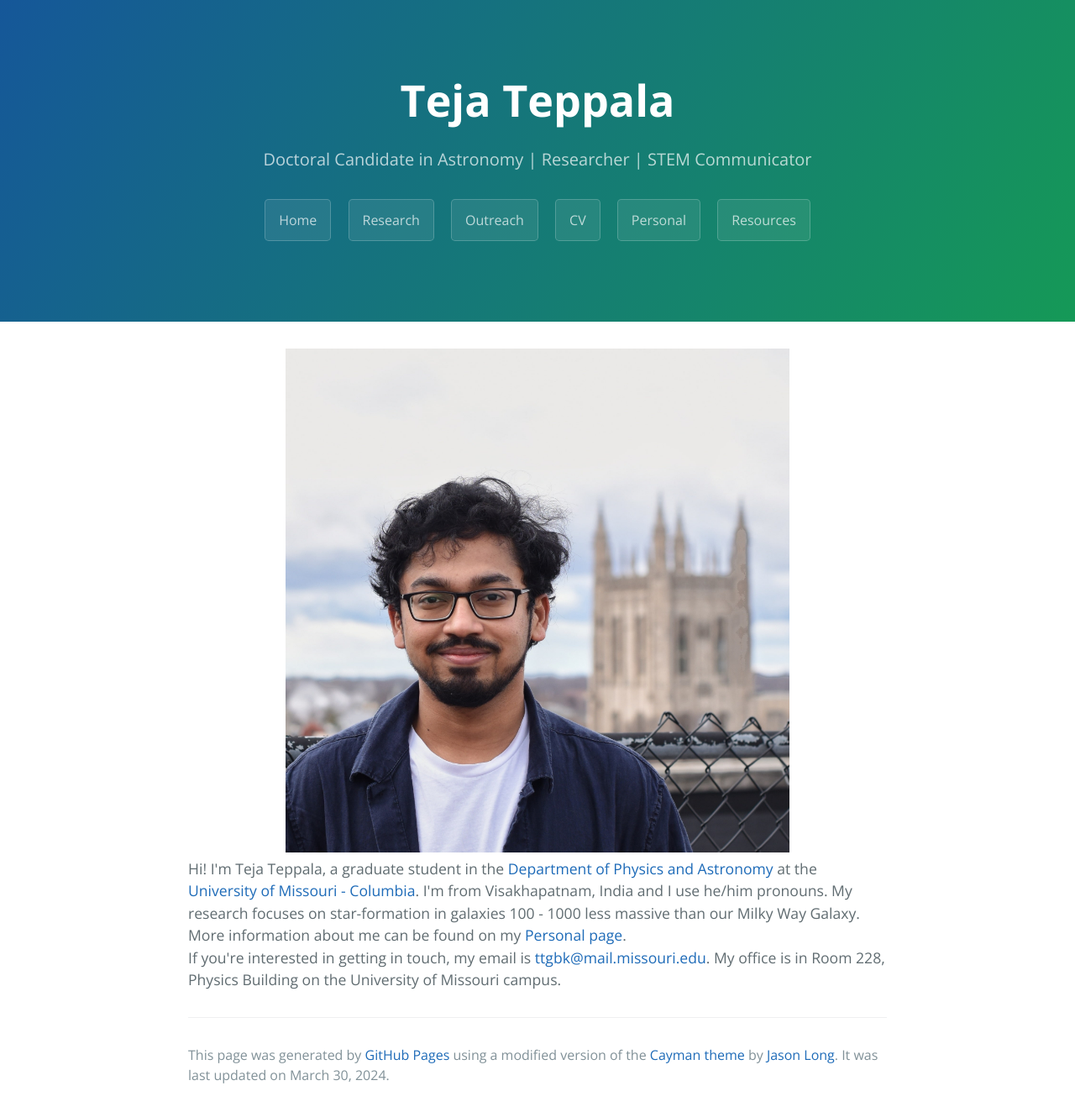
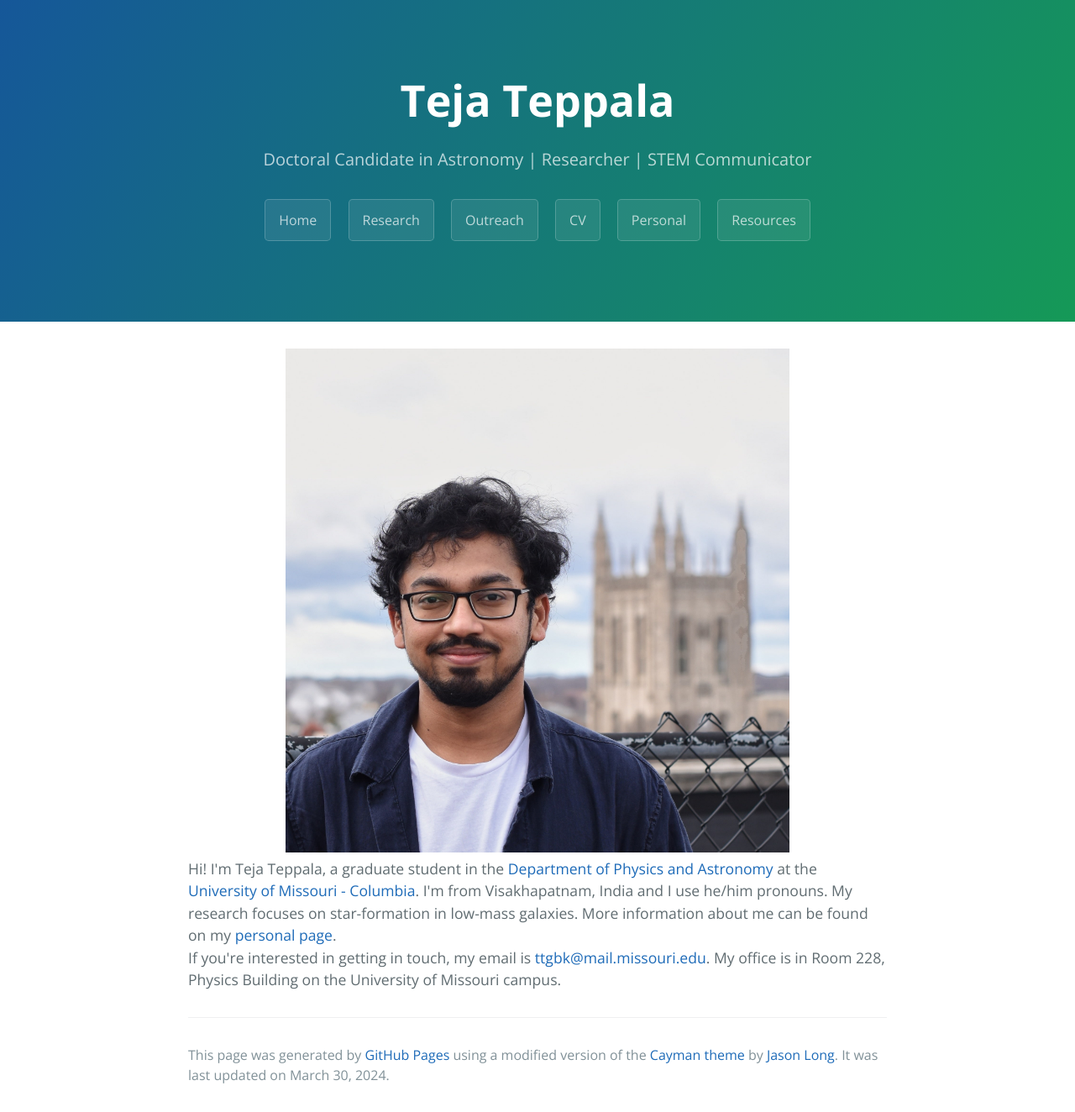
Before and after one commit to tejateppala/tejateppala.github.io, a Jekyll site: the page built from index.html, in a window 1280 px wide. Shown: the whole page at 84% size. Built offline with Jekyll 4.4.1, drawn with Linux system fonts in a browser that asks for light colours; the list of posts is cut into pages by our own code.

Commit message:
Updated website files

```diff
--- a/index.html
+++ b/index.html
@@ -7,7 +7,7 @@ title: {{ site.name }}
 </div>
 
 <div id="home">
-  Hi! I'm Teja Teppala, a graduate student in the <a href="https://physics.missouri.edu/">Department of Physics and Astronomy</a> at the <a href="https://missouri.edu/">University of Missouri - Columbia</a>. I'm from Visakhapatnam, India and I use he/him pronouns. My research focuses on star-formation in galaxies 100 - 1000 less massive than our Milky Way Galaxy. More information about me can be found on my <a href="/personal.html">Personal page</a>.
+  Hi! I'm Teja Teppala, a graduate student in the <a href="https://physics.missouri.edu/">Department of Physics and Astronomy</a> at the <a href="https://missouri.edu/">University of Missouri - Columbia</a>. I'm from Visakhapatnam, India and I use he/him pronouns. My research focuses on star-formation in low-mass galaxies. More information about me can be found on my <a href="/personal.html">personal page</a>.
  <br />
 
  If you're interested in getting in touch, my email is <a href="mailto:ttgbk@mail.missouri.edu">ttgbk@mail.missouri.edu</a>. My office is in Room 228, Physics Building on the University of Missouri campus.
```
